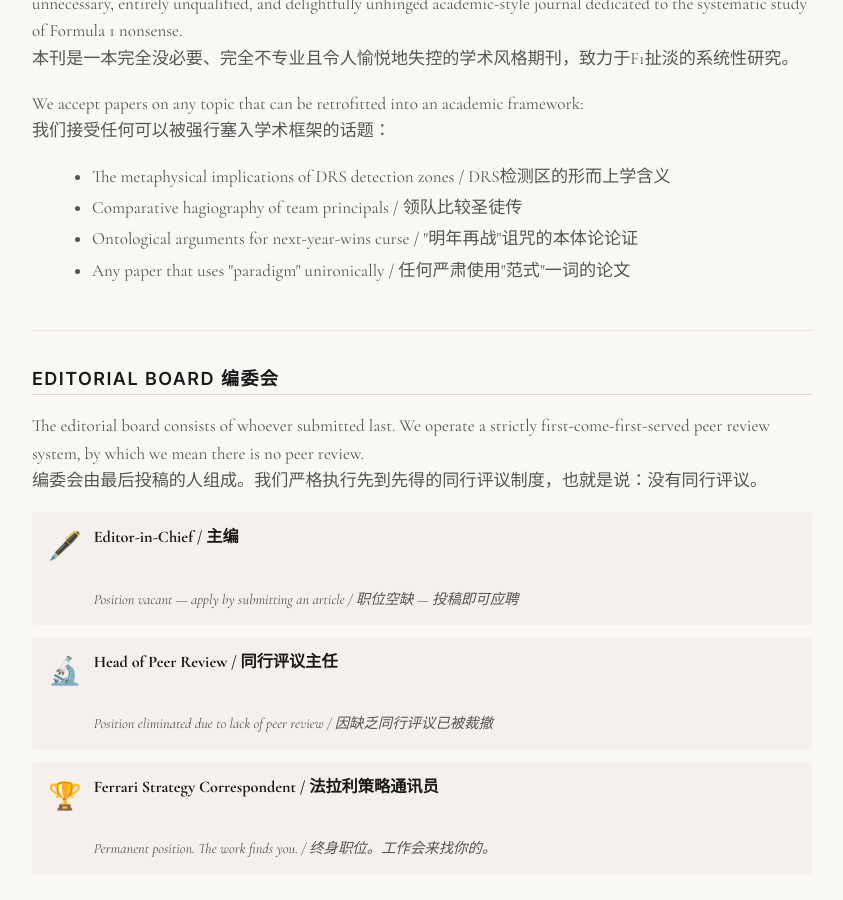
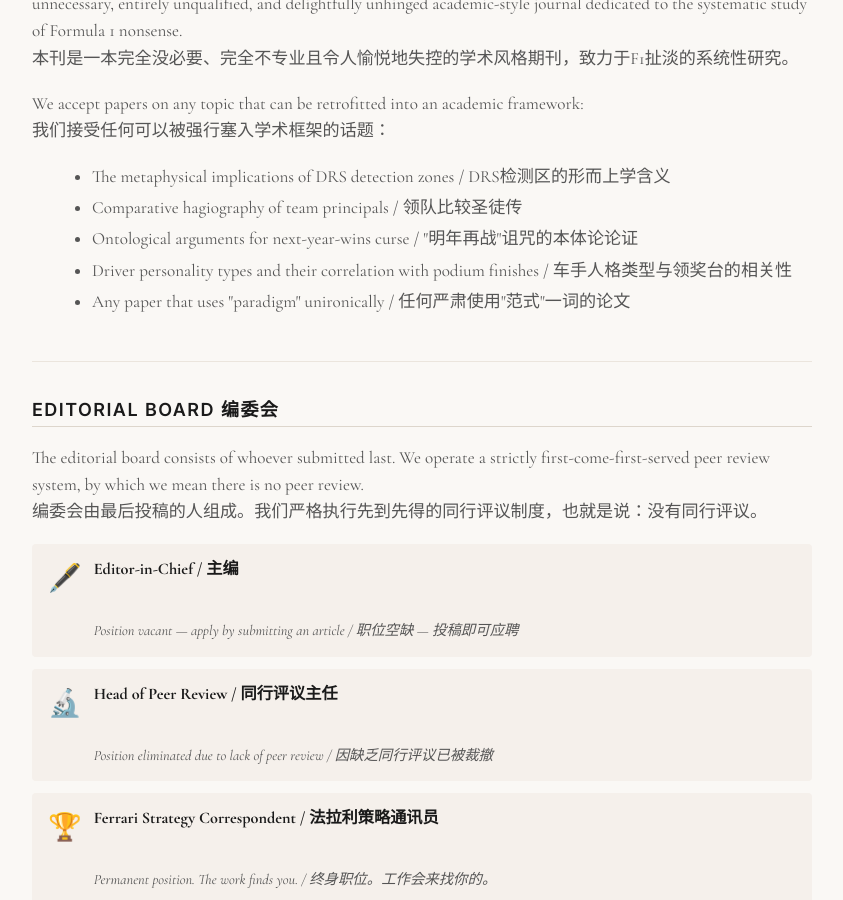
Before and after one commit to ashley0-926/fuck-journal, a Jekyll site: the page built from about.md, in a window 1280 px wide and 900 px high, scrolled down 645 px. Shown: the whole window, without its empty margins (218-1061 px from the left). Built offline with Jekyll 4.4.1, drawn with Linux system fonts in a browser that asks for light colours.

Commit message:
Add paddock psychology section 新增围场心理学栏目

```diff
--- a/about.md
+++ b/about.md
@@ -14,6 +14,7 @@ title: About 关于
       <li>The metaphysical implications of DRS detection zones / DRS检测区的形而上学含义</li>
       <li>Comparative hagiography of team principals / 领队比较圣徒传</li>
       <li>Ontological arguments for next-year-wins curse / "明年再战"诅咒的本体论论证</li>
+      <li>Driver personality types and their correlation with podium finishes / 车手人格类型与领奖台的相关性</li>
       <li>Any paper that uses "paradigm" unironically / 任何严肃使用"范式"一词的论文</li>
     </ul>
   </div>
```
